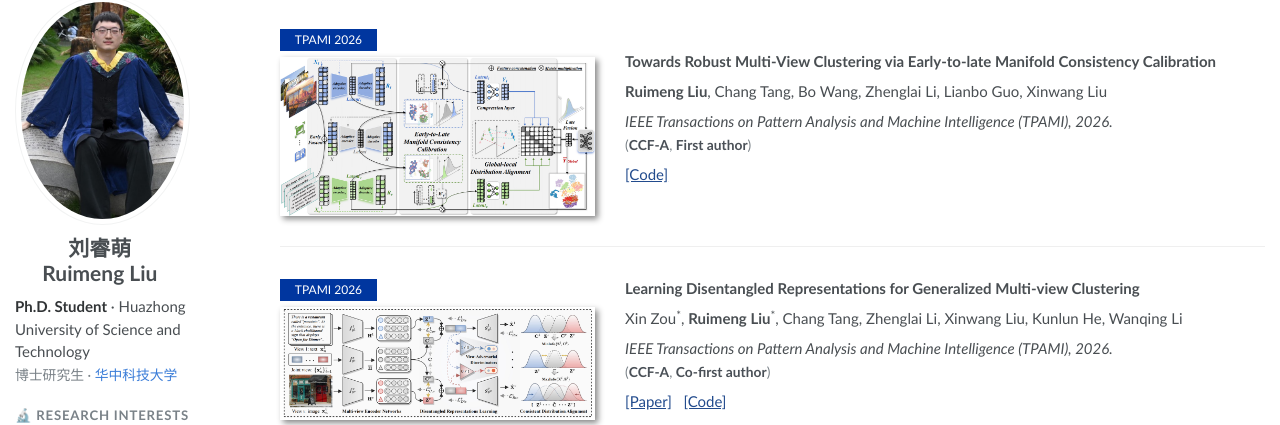
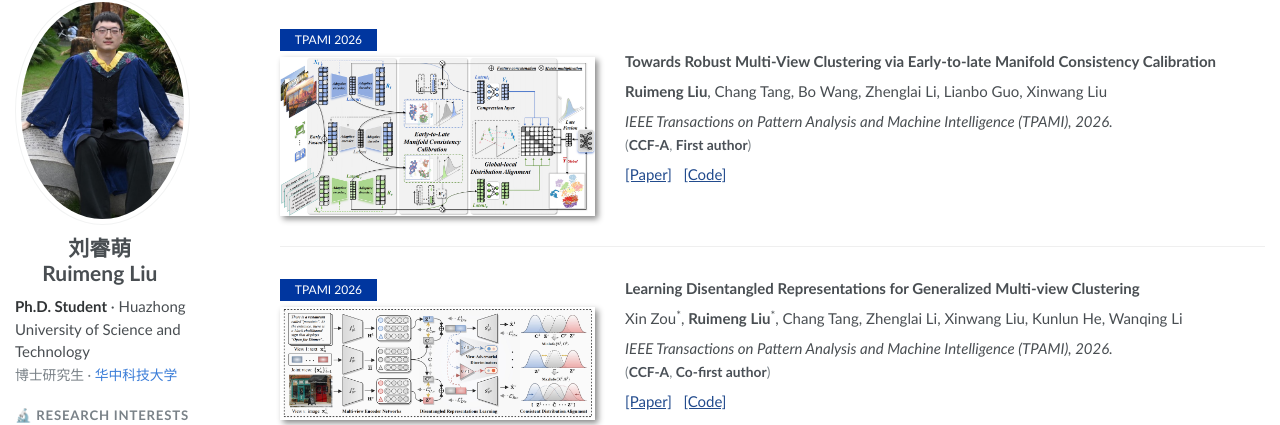
Before and after one commit to cleste-pome/cleste-pome.github.io, a Jekyll site: the page built from _pages/about.md, in a window 1280 px wide and 900 px high, scrolled down 465 px. Shown: the part 95-520 px from the top of the window. Built offline with Jekyll 4.4.1, drawn with Linux system fonts in a browser that asks for light colours; some web fonts are replaced.

Commit message:
MASA: add Paper link (temporarily points to code)

```diff
--- a/_pages/about.md
+++ b/_pages/about.md
@@ -42,7 +42,7 @@ redirect_from:
 
 *IEEE Transactions on Pattern Analysis and Machine Intelligence (TPAMI), 2026.*<span class="pub-note">(<strong>CCF-A</strong>, <strong>First author</strong>)</span>
 
-[\[Code\]](https://github.com/cleste-pome/MASA)
+[\[Paper\]](https://github.com/cleste-pome/MASA) &nbsp; [\[Code\]](https://github.com/cleste-pome/MASA)
 </div>
 </div>
 
```
